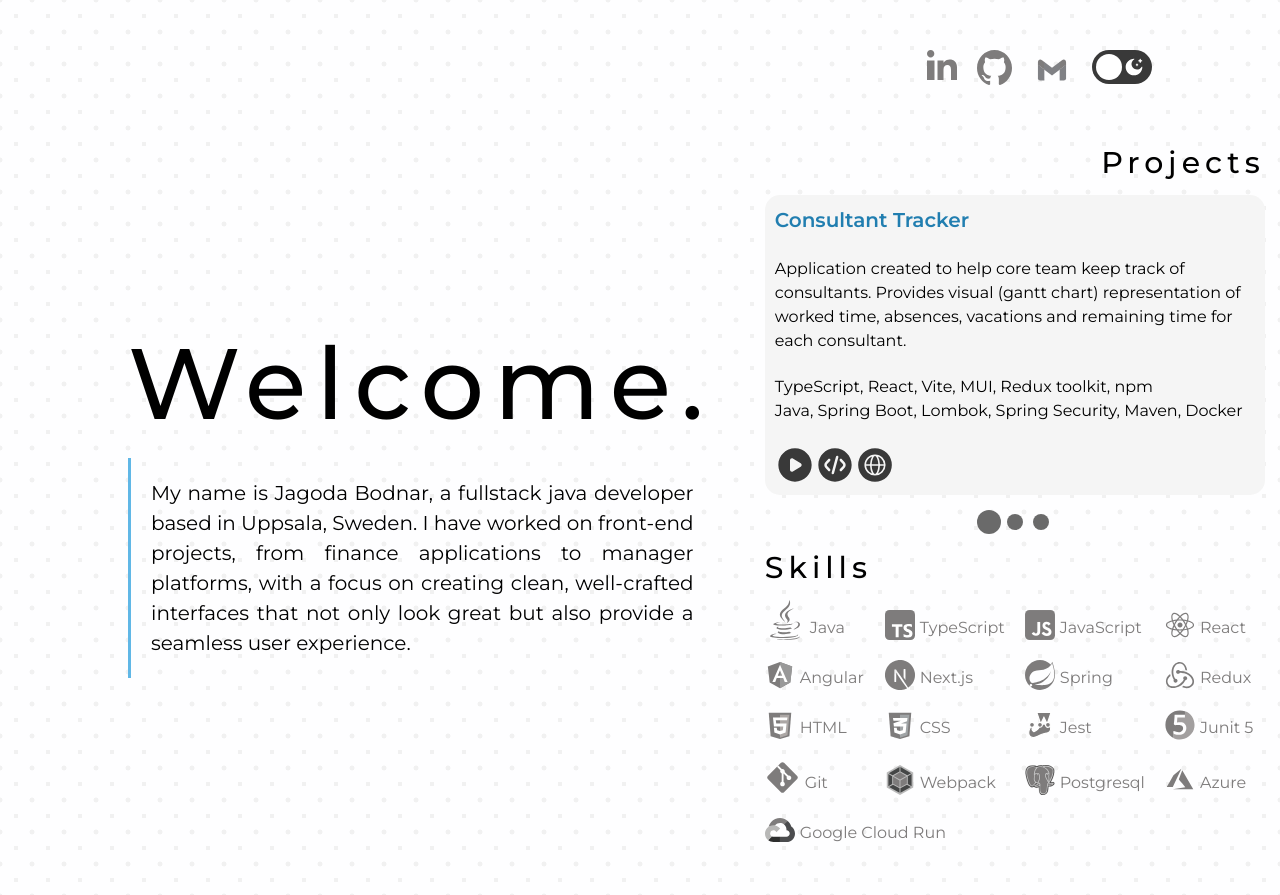
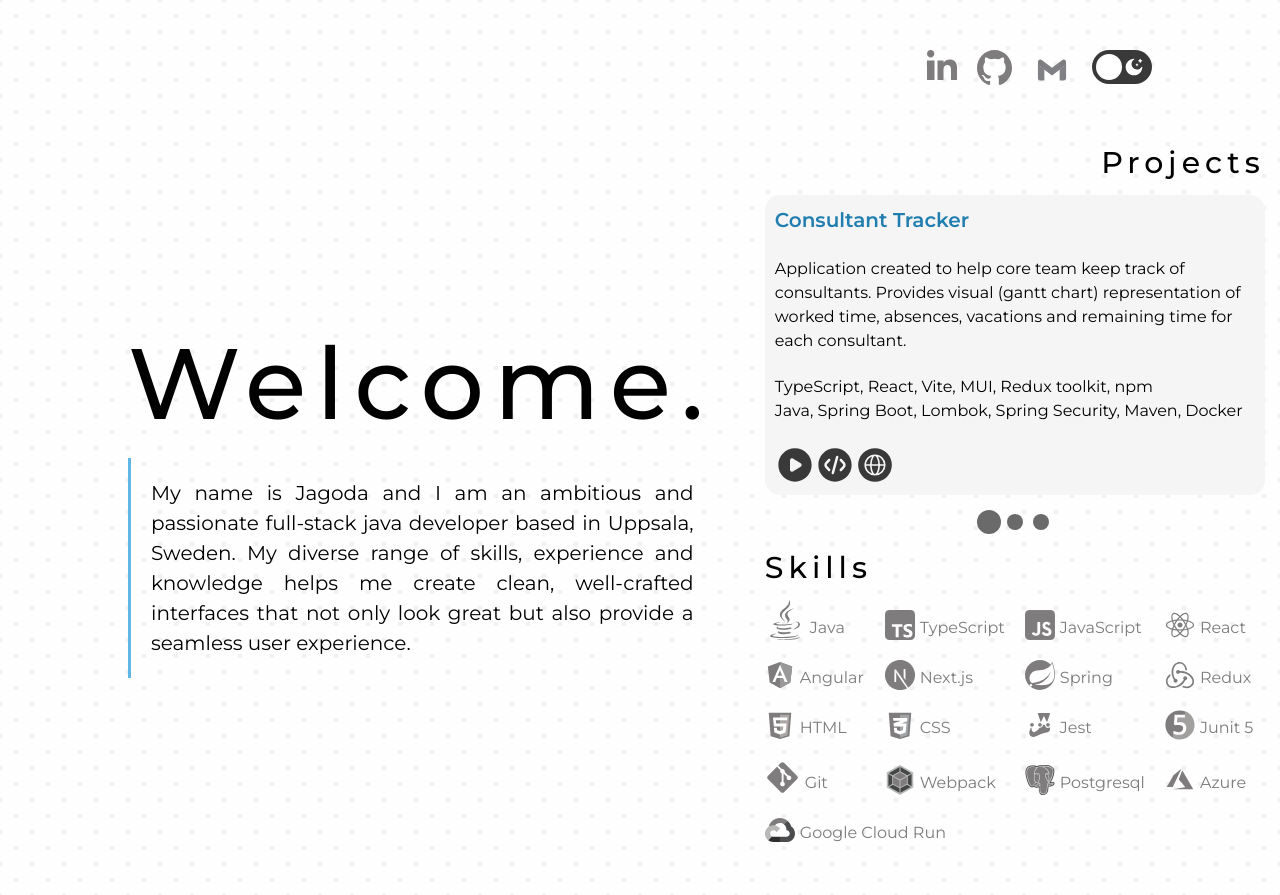
Before and after one commit to JagodaBodnar/portfolio, a React (Vite) app: page / in a window 1280 px wide. Built offline with nearby package versions, Linux system fonts and the light colour scheme.

Commit message:
Update description about me.

```diff
--- a/src/views/home.tsx
+++ b/src/views/home.tsx
@@ -51,10 +51,9 @@ const Home = () => {
     <Main>
       <div>
         <HeaderOne $theme={theme}>Welcome.</HeaderOne>
-        <Paragraph $theme={theme}>My name is Jagoda Bodnar, a fullstack java developer based in Uppsala, Sweden.
-          I have worked on front-end projects, from finance applications to manager platforms,
-          with a focus on creating clean, well-crafted interfaces that not only look great
-          but also provide a seamless user experience.
+        <Paragraph $theme={theme}> My name is Jagoda and I am an ambitious and passionate full-stack java developer
+          based in Uppsala, Sweden. My diverse range of skills, experience and knowledge helps me create
+          clean, well-crafted interfaces that not only look great but also provide a seamless user experience.
         </Paragraph>
       </div>
       <Aside>
```
